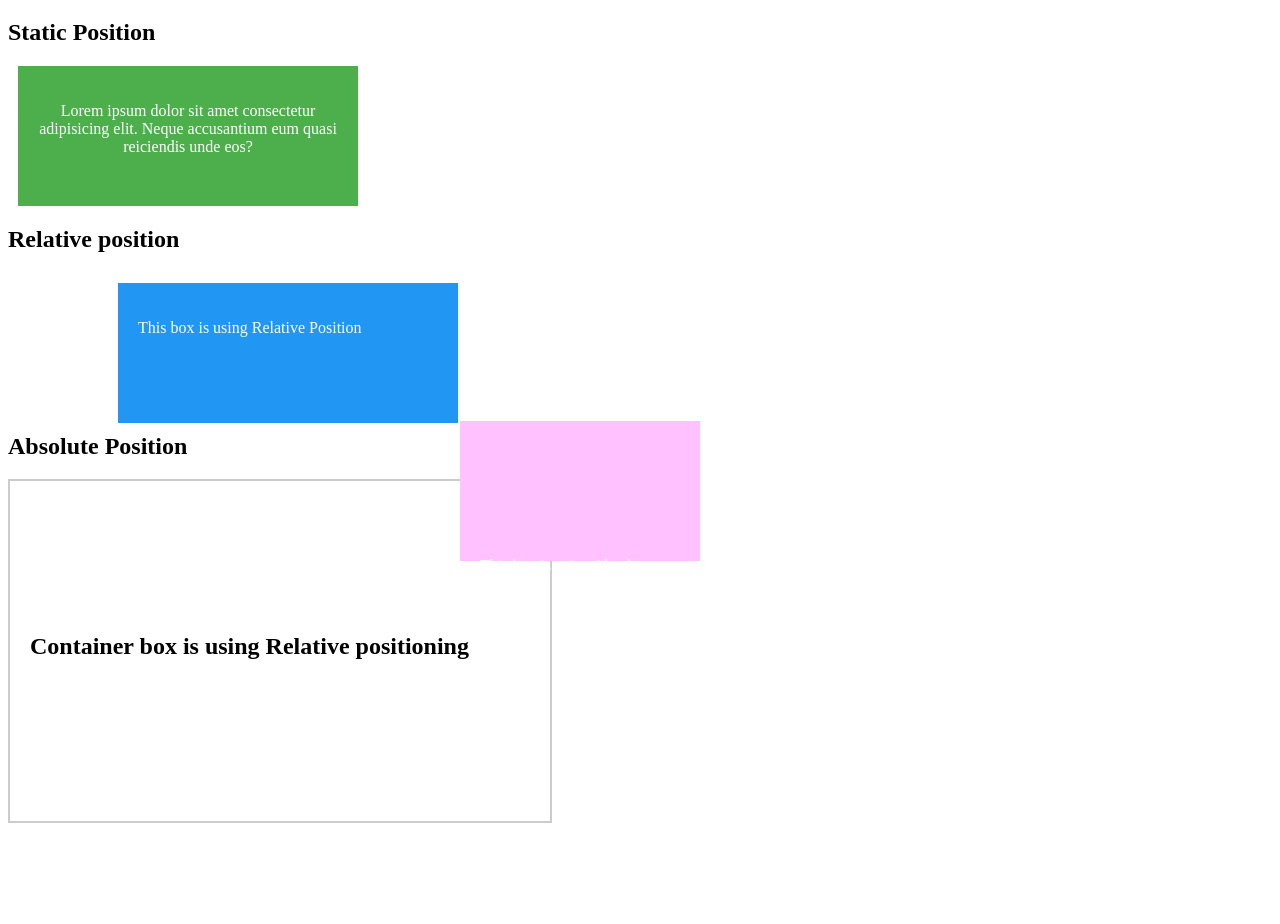
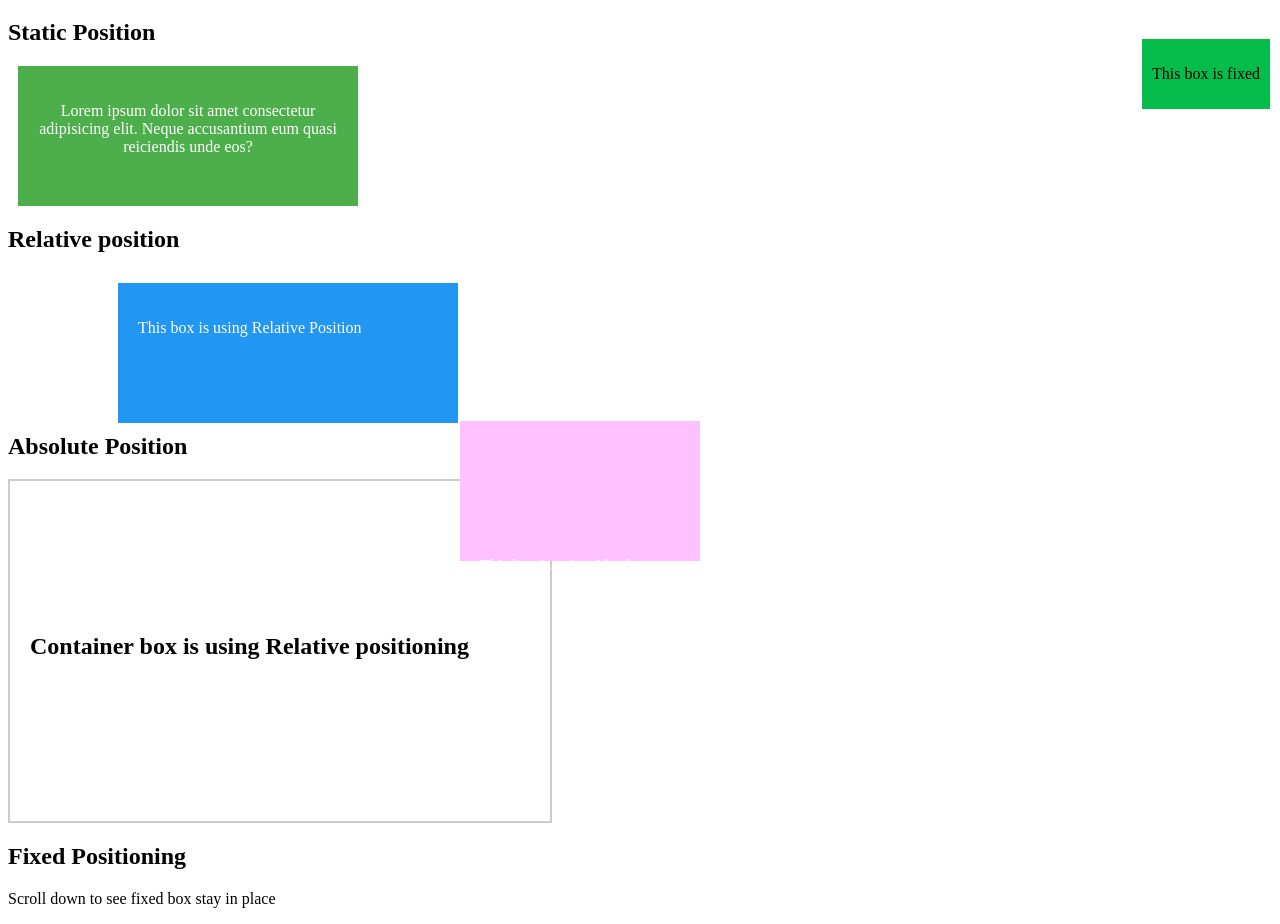
Before and after one commit to creativeemon/CSS-POSITIONING, a plain HTML site: page index.html in a window 1280 px wide. Shown: the part 61-985 px from the top of the page. Drawn offline with Linux system fonts and the light colour scheme.

Commit message:
fixed-box position add

```diff
--- a/css/styles.css
+++ b/css/styles.css
@@ -40,3 +40,11 @@
     top: -60px;
     left: 450px;
 }
+
+.fixed-box{
+    position: fixed;
+    top: 100px;
+    right: 10px;
+    background-color: #05bd4b;
+    padding: 10px;
+}
--- a/index.html
+++ b/index.html
@@ -41,6 +41,17 @@
         </div>
      </section>
 
+     <!--step 4: Fixed Positioning -->
+     <section>
+        <h2>Fixed Positioning</h2>
+        <div class="fixed-box">
+            <p>This box is fixed</p>
+        </div>
+        <div class="contant">
+             <p>Scroll down to see fixed box stay in place</p>
+             <p style="height: 2000px; border: 1px solid red;">Lorem ipsum dolor sit amet consectetur adipisicing elit. Ipsa, suscipit recusandae commodi qui optio asperiores inventore. Et inventore vitae a labore facere voluptate dolorum nisi, quis dicta ex deserunt. Unde temporibus maxime laborum neque distinctio a placeat maiores aliquid asperiores alias voluptatem sapiente suscipit itaque, nemo aspernatur tempora, quidem sunt.</p>
+        </div>
+     </section>
 </body>
 
 </html>
```
